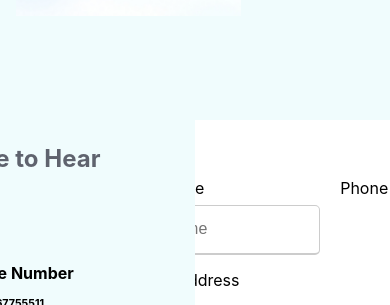
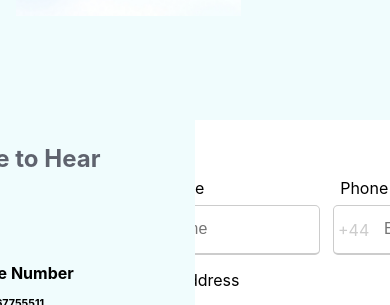
Before and after one commit to V5NEXT/react-signup, a React (Create React App) app: page / in a window 390 px wide. Shown: the top 305 px of the page. Built offline with nearby package versions, Linux system fonts and the light colour scheme.

Commit message:
Phone Number field issue fixed

```diff
--- a/src/components/form.js
+++ b/src/components/form.js
@@ -14,10 +14,6 @@ const [isModalOpen, setModalIsOpen] = useState(false);
 const [submitted, setSubmitted] = useState(false);
 const [error, setError] = useState(false);
 
-const toggleModal = () => {
-    setModalIsOpen(!isModalOpen);
-    setDataFromChild(submitted);
-};
 // Handling the name change
 const handleName = (e) => {
 	setName(e.target.value);
@@ -58,6 +54,7 @@ const handleSubmit = (e) => {
     setEmail('');
     setMessage('');
 	}
+    setDataFromChild(!submitted);
     toggleModalFromChild()
 };
 
@@ -76,9 +73,10 @@ return (
                         <input type="text" onChange={handleName} value={name} placeholder="Enter your name" required/></div>
 
             <div className="flex-child green">
-            <label className="details">Phone number</label>
                         <div id="input-wrapper">
-                        <label for="number">+44</label>
+                        <label className="details">Phone number</label>
+
+                        <label className='label-num' htmlFor='number'>+44</label>
                         <input type="number" onChange={handleNumber} value={phone} placeholder="Enter your phone" required/></div>
                         </div>
             </div>
--- a/src/style/form.css
+++ b/src/style/form.css
@@ -113,12 +113,9 @@
         padding: 3%;
     }
 
-    #input-wrapper * {
+
+     .label-num {
         position: absolute;
-        margin-right: 100%;
-      }
-
-      #input-wrapper label {
         z-index: 99;
         line-height: 40px;
         padding: 5px;
```
